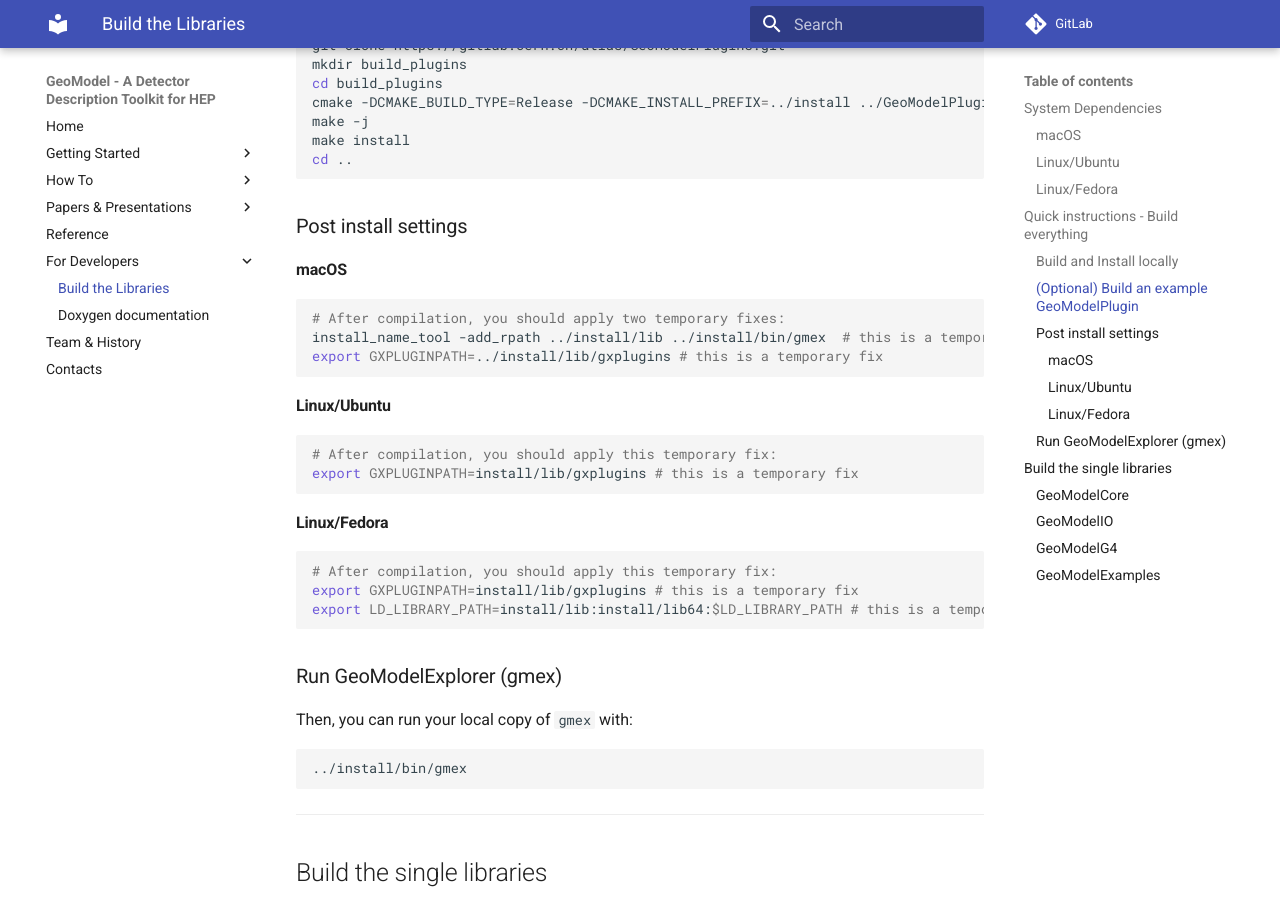
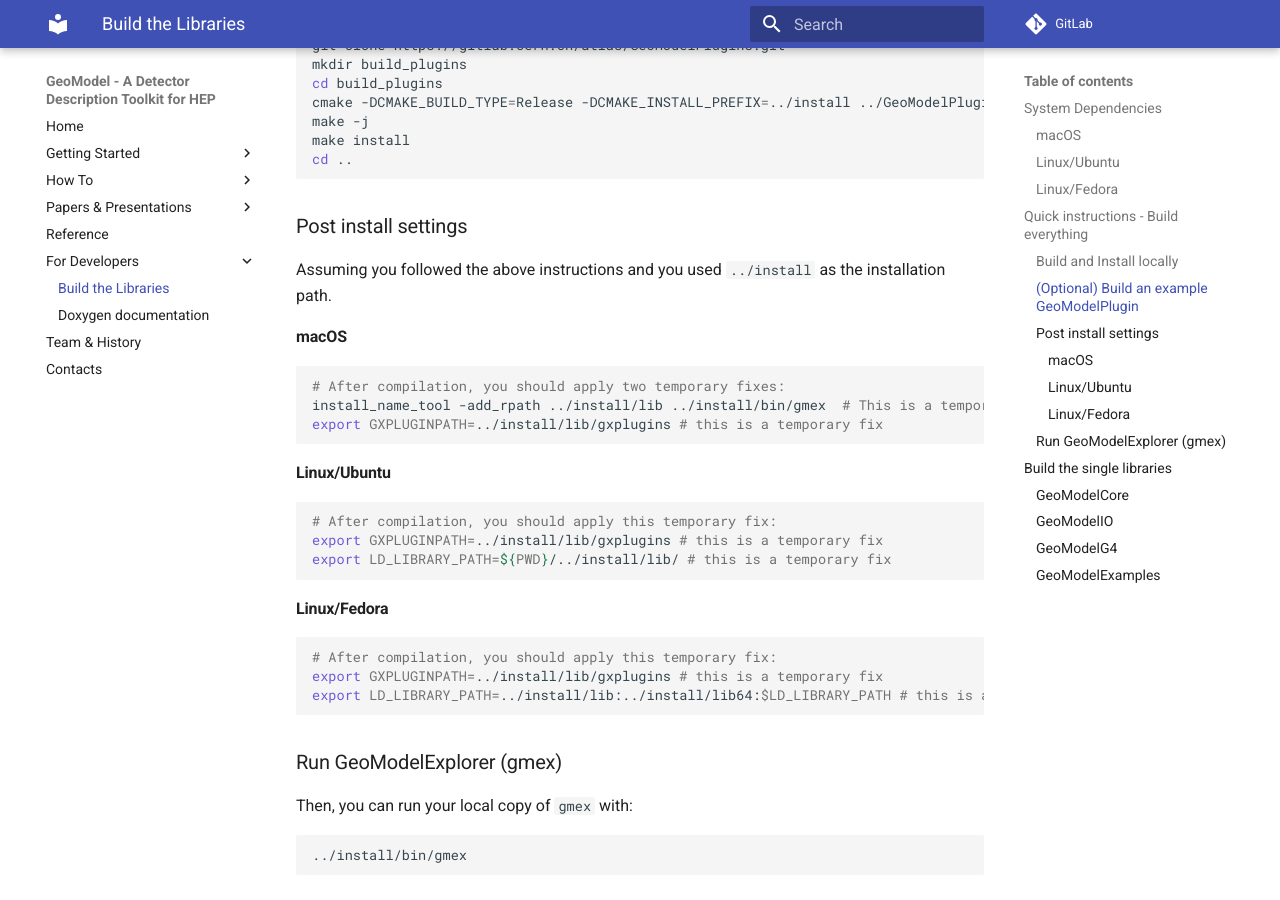
Before and after one commit to efemberg11/GeoModel_rmakhman, an MkDocs documentation site: the page built from docs/dev/index.md, in a window 1280 px wide and 900 px high, scrolled down 2523 px. Built offline with MkDocs 1.6.1 and Material for MkDocs 9.7.7, drawn with Linux system fonts in a browser that asks for light colours.

Commit message:
Docs: fix Ubuntu post-build instructions

````diff
--- a/docs/dev/index.md
+++ b/docs/dev/index.md
@@ -128,13 +128,13 @@ cd ..
 
 ### Post install settings
 
-
+Assuming you followed the above instructions and you used `../install` as the installation path.
 
 #### macOS
 
 ```bash
 # After compilation, you should apply two temporary fixes:
-install_name_tool -add_rpath ../install/lib ../install/bin/gmex  # this is a temporary fix
+install_name_tool -add_rpath ../install/lib ../install/bin/gmex  # This is a temporary fix. NOTE: in case you are developing gmex code, this should be run every time you compile and install a new version of gmex.
 export GXPLUGINPATH=../install/lib/gxplugins # this is a temporary fix
 ```
 
@@ -142,15 +142,16 @@ export GXPLUGINPATH=../install/lib/gxplugins # this is a temporary fix
 
 ```bash
 # After compilation, you should apply this temporary fix:
-export GXPLUGINPATH=install/lib/gxplugins # this is a temporary fix
+export GXPLUGINPATH=../install/lib/gxplugins # this is a temporary fix
+export LD_LIBRARY_PATH=${PWD}/../install/lib/ # this is a temporary fix
 ```
 
 #### Linux/Fedora
 
 ```bash
 # After compilation, you should apply this temporary fix:
-export GXPLUGINPATH=install/lib/gxplugins # this is a temporary fix
-export LD_LIBRARY_PATH=install/lib:install/lib64:$LD_LIBRARY_PATH # this is a temporary fix, we will fix the installation on Fedora
+export GXPLUGINPATH=../install/lib/gxplugins # this is a temporary fix
+export LD_LIBRARY_PATH=../install/lib:../install/lib64:$LD_LIBRARY_PATH # this is a temporary fix, we will fix the installation on Fedora
 ```
 
 
````
